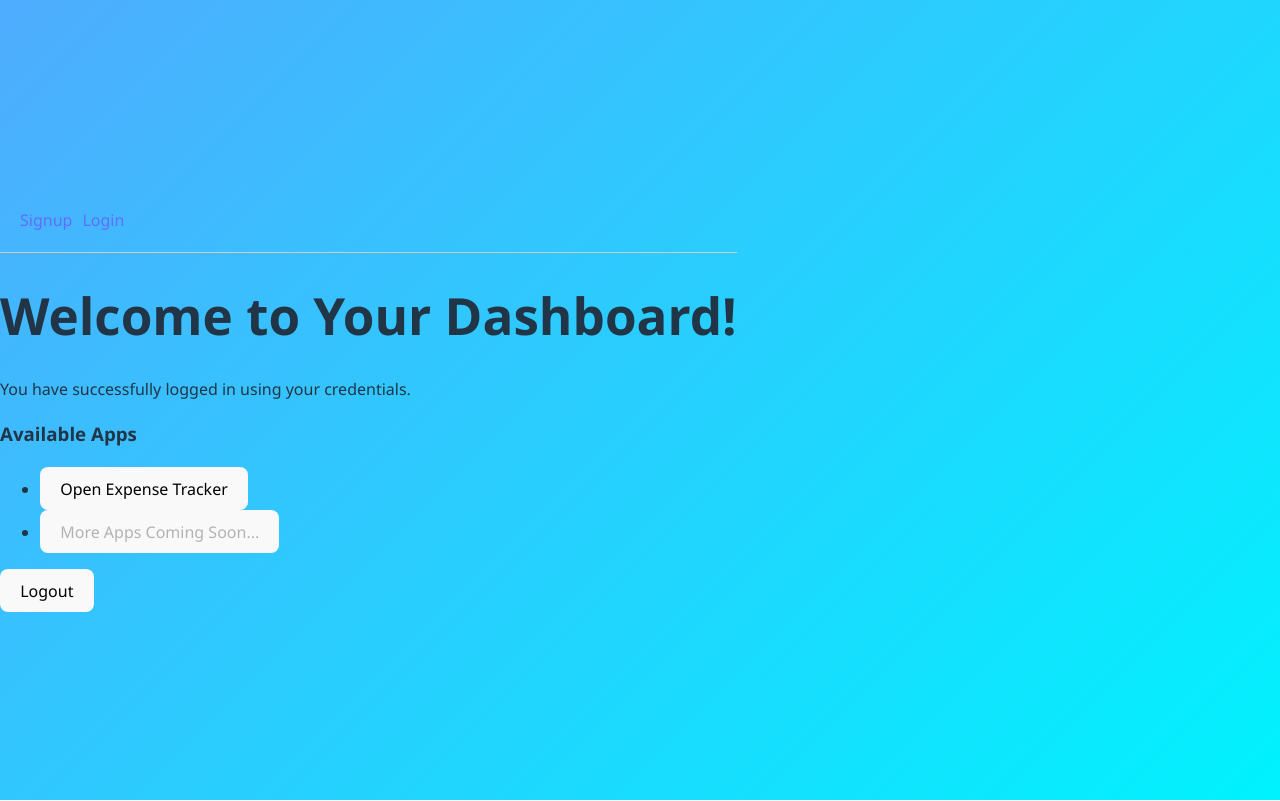
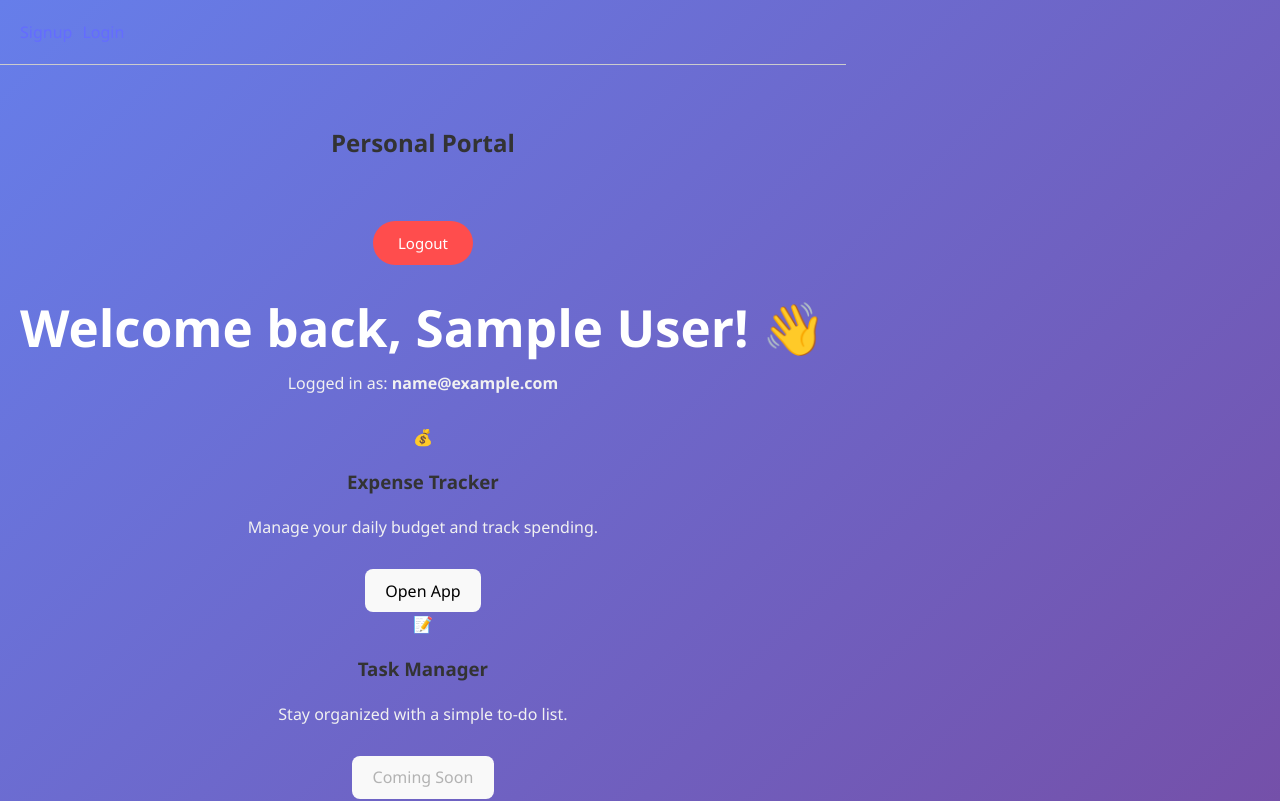
Before and after one commit to vikramNilaji/March2026, a React app in the folder auth-portal/frontend/signup/: page /dashboard in a window 1280 px wide. Shown: the top 801 px of the page. Built offline with nearby package versions, Linux system fonts and the light colour scheme; sample sign-in values are in the browser's storage; the HTML template or start-up script is replaced by a standard one.

Commit message:
Dashboard updated

```diff
--- a/auth-portal/frontend/signup/src/components/Dashboard.jsx
+++ b/auth-portal/frontend/signup/src/components/Dashboard.jsx
@@ -1,49 +1,154 @@
-import React, { useEffect } from 'react';
+// import React, { useEffect } from 'react';
+// import { useNavigate } from 'react-router-dom';
+// import "./Login.css"
+
+// const Dashboard = () => {
+//   const navigate = useNavigate();
+
+//   useEffect(() => {
+//     // 1. Check if token exists in LocalStorage
+//     const token = localStorage.getItem('token');
+
+//     if (!token) {
+//       // If no token, redirect to login page immediately
+//       alert("Please login to access the dashboard.");
+//       navigate('/login');
+//     }
+//   }, [navigate]);
+
+//   const handleLogout = () => {
+//     // 2. Clear the token and go back to login
+//     localStorage.removeItem('token');
+//     navigate('/login');
+//   };
+
+//   return (
+//     <div className="dashboard-container">
+//   <h1>Welcome to Your Dashboard!</h1>
+//   <p>You have successfully logged in using your credentials.</p>
+
+//   <div className="dashboard-card">
+//     <h3>Available Apps</h3>
+//     <ul>
+//       <li>
+//         <button onClick={() => alert("Redirecting to Expense Tracker...")}>
+//           Open Expense Tracker
+//         </button>
+//       </li>
+//       <li>
+//         <button disabled>More Apps Coming Soon...</button>
+//       </li>
+//     </ul>
+//   </div>
+
+//   <button onClick={handleLogout} className="logout-btn">
+//     Logout
+//   </button>
+// </div>
+//   );
+// };
+
+// export default Dashboard;
+
+import React, { useEffect, useState } from 'react';
 import { useNavigate } from 'react-router-dom';
-import "./Login.css"
+import "./Dashboard.css"; // Ensure you rename Login.css to Dashboard.css for clarity
 
 const Dashboard = () => {
+  const [user, setUser] = useState(null);
+  const [loading, setLoading] = useState(true);
   const navigate = useNavigate();
 
+  // REPLACE THIS with your actual Railway URL
+  const API_URL = "https://march2026-production.up.railway.app";
+
   useEffect(() => {
-    // 1. Check if token exists in LocalStorage
+    const fetchUserData = async () => {
       const token = localStorage.getItem('token');
 
+      // 1. If no token, kick them out immediately
       if (!token) {
-      // If no token, redirect to login page immediately
-      alert("Please login to access the dashboard.");
         navigate('/login');
+        return;
       }
+
+      try {
+        // 2. Validate token with Backend (Optional but Recommended)
+        // For now, we will use the user data saved during login or fetch a profile
+        const savedUser = JSON.parse(localStorage.getItem('user'));
+
+        if (savedUser) {
+          setUser(savedUser);
+        } else {
+          // If you have a /me or /profile route on backend, fetch it here
+          // const res = await fetch(`${API_URL}/profile`, {
+          //   headers: { Authorization: `Bearer ${token}` }
+          // });
+          // const data = await res.json();
+          // setUser(data);
+        }
+      } catch (error) {
+        console.error("Dashboard error:", error);
+        localStorage.removeItem('token');
+        navigate('/login');
+      } finally {
+        setLoading(false);
+      }
+    };
+
+    fetchUserData();
   }, [navigate]);
 
   const handleLogout = () => {
-    // 2. Clear the token and go back to login
     localStorage.removeItem('token');
+    localStorage.removeItem('user');
     navigate('/login');
   };
 
+  if (loading) return <div className="loader">Loading your workspace...</div>;
+
   return (
     <div className="dashboard-container">
-  <h1>Welcome to Your Dashboard!</h1>
-  <p>You have successfully logged in using your credentials.</p>
+      <nav className="dashboard-nav">
+        <h2>Personal Portal</h2>
+        <button onClick={handleLogout} className="logout-btn">Logout</button>
+      </nav>
 
-  <div className="dashboard-card">
-    <h3>Available Apps</h3>
-    <ul>
-      <li>
-        <button onClick={() => alert("Redirecting to Expense Tracker...")}>
-          Open Expense Tracker
+      <header className="dashboard-header">
+        <h1>Welcome back, {user?.name || "Developer"}! 👋</h1>
+        <p>Logged in as: <strong>{user?.email}</strong></p>
+      </header>
+
+      <main className="dashboard-grid">
+        {/* Expense Tracker Card */}
+        <div className="app-card">
+          <div className="card-icon">💰</div>
+          <h3>Expense Tracker</h3>
+          <p>Manage your daily budget and track spending.</p>
+          <button
+            className="launch-btn"
+            onClick={() => navigate('/expense-tracker')}
+          >
+            Open App
           </button>
-      </li>
-      <li>
-        <button disabled>More Apps Coming Soon...</button>
-      </li>
-    </ul>
         </div>
 
-  <button onClick={handleLogout} className="logout-btn">
-    Logout
-  </button>
+        {/* To-Do List Card (Coming Soon) */}
+        <div className="app-card disabled">
+          <div className="card-icon">📝</div>
+          <h3>Task Manager</h3>
+          <p>Stay organized with a simple to-do list.</p>
+          <button disabled className="coming-soon-btn">Coming Soon</button>
+        </div>
+
+        {/* Settings Card */}
+        <div className="app-card">
+          <div className="card-icon">⚙️</div>
+          <h3>Account Settings</h3>
+          <p>Update your profile and security options.</p>
+          <button className="secondary-btn">Edit Profile</button>
+        </div>
+      </main>
     </div>
   );
 };
```
Lines whose indentation alone changed are shown as unchanged.
